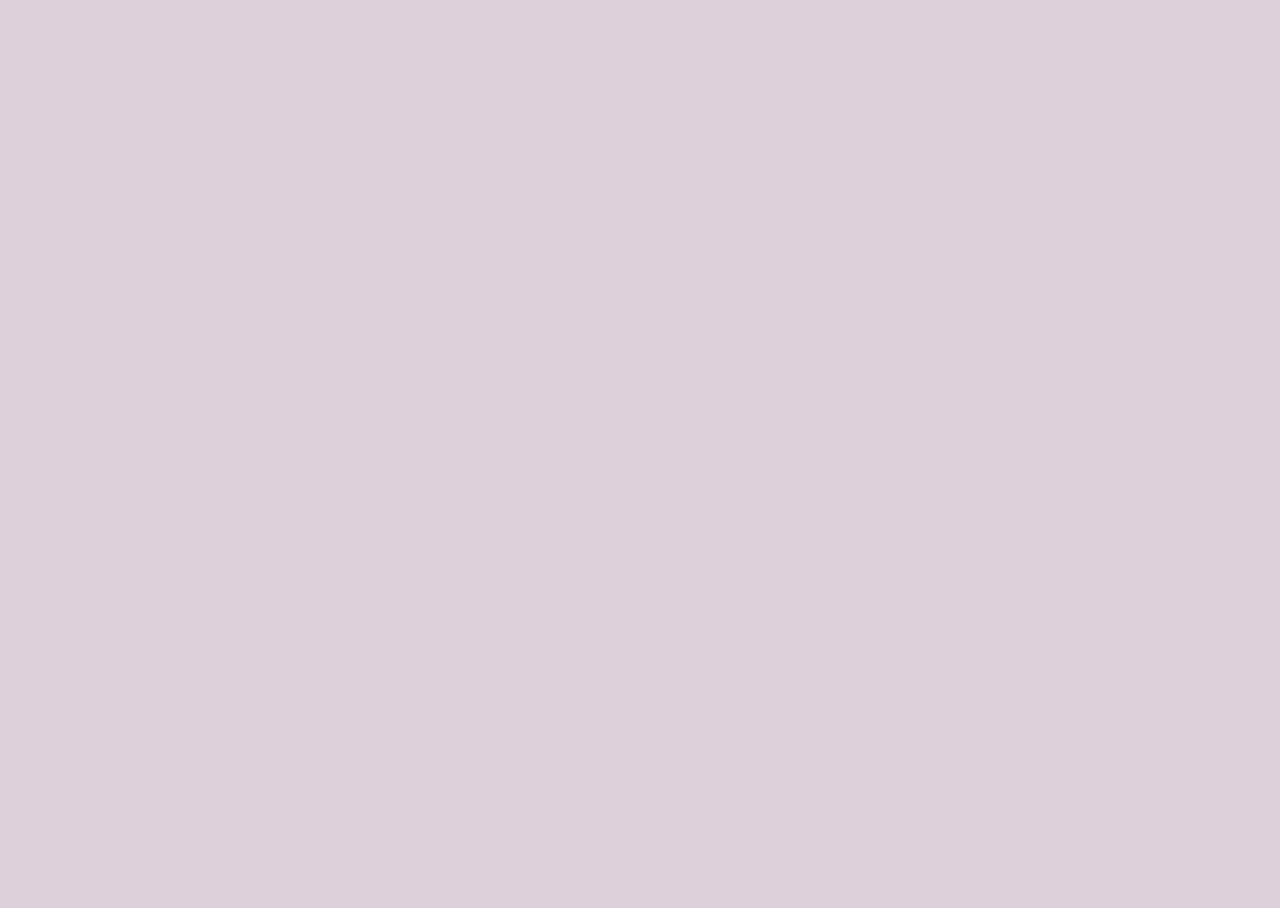
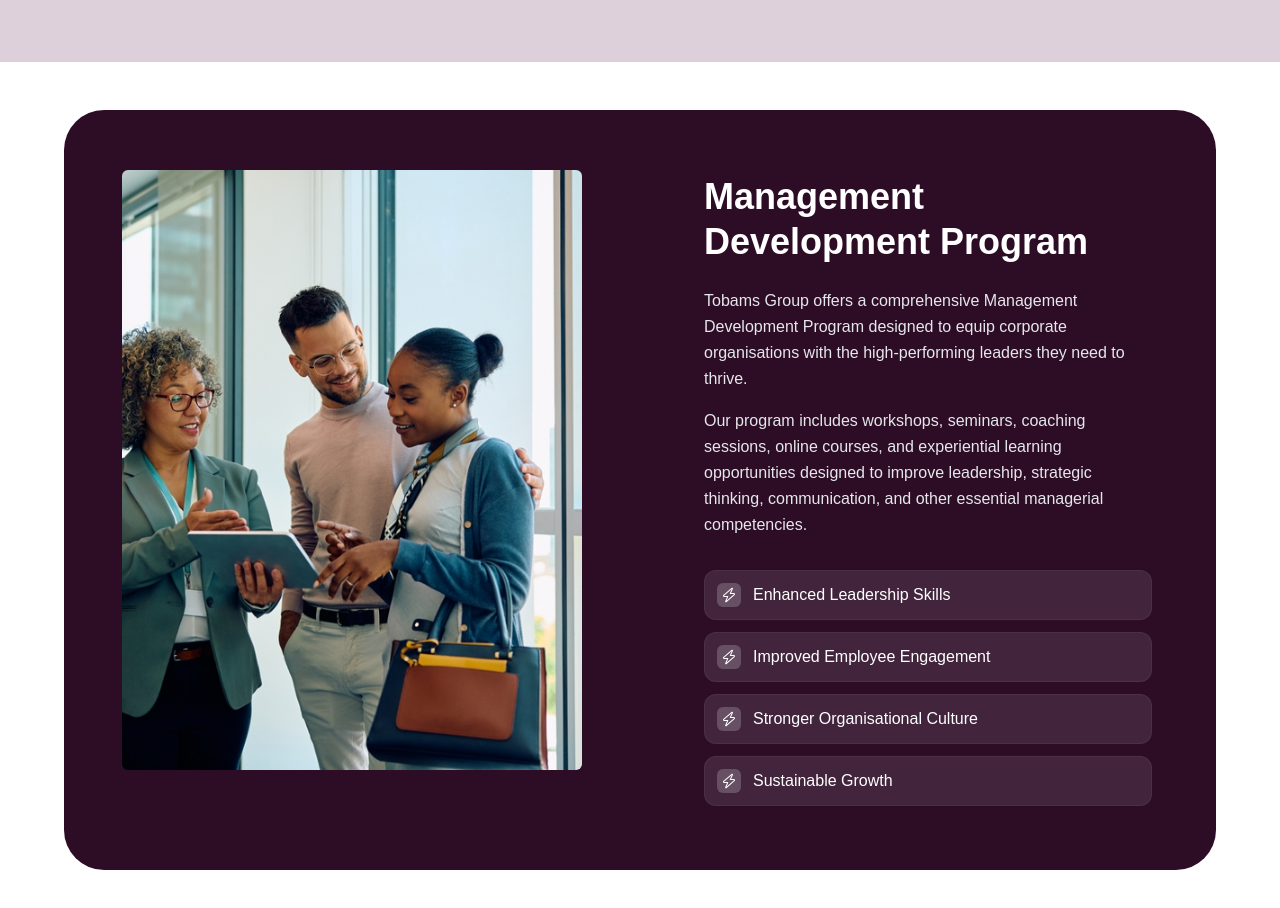
Before and after one commit to victot0121/Frontend-Intern-Assessment, a Next.js app: page / in a window 1280 px wide. Shown: the part 2792-3700 px from the top of the page. Before the commit the page ends 2854 px from the top, so only its background shows below. Built offline with nearby package versions, Linux system fonts and the light colour scheme.

Commit message:
ManagementProgram

```diff
--- /dev/null
+++ b/app/components/ManagementProgram/BenefitItem.tsx
@@ -0,0 +1,20 @@
+
+
+import { GoZap } from "react-icons/go";
+
+type Props = {
+  label: string;
+};
+
+export default function BenefitItem({ label }: Props) {
+  return (
+    <div className="flex items-center gap-3 bg-white/10 hover:bg-white/20 transition-colors duration-300 p-3 rounded-xl border border-white/5">
+      <div className="bg-white/20 p-1 rounded-md">
+        <GoZap className="w-4 h-4 text-white" />
+      </div>
+      <span className="text-sm md:text-base font-medium">
+        {label}
+      </span>
+    </div>
+  );
+}
--- /dev/null
+++ b/app/components/ManagementProgram/ManagementProgram.tsx
@@ -0,0 +1,63 @@
+import Image from "next/image";
+import managementImg from "../../assets/5.jpg";
+
+import BenefitItem from "./BenefitItem";
+import { DEFAULT_BENEFITS, DEFAULT_DESCRIPTION } from "./data";
+import { ManagementProgramProps } from "./types";
+
+export default function ManagementProgram({
+  title = "Management Development Program",
+  description = DEFAULT_DESCRIPTION,
+  benefits = DEFAULT_BENEFITS,
+  image = managementImg,
+}: ManagementProgramProps) {
+  return (
+    <section className="w-full py-12 px-4 md:px-8 lg:px-16 bg-white">
+      <div className="flex flex-col lg:flex-row max-w-7xl mx-auto overflow-hidden rounded-[2.5rem] bg-[#2D0D26] text-white">
+        {/* IMAGE (Desktop only - LEFT SIDE) */}
+        <div className="hidden lg:block relative w-2/5 h-[600px] rounded-md  mx-auto mt-15">
+          <Image
+            src={image}
+            alt="Management team collaborating"
+            fill
+            priority
+            className="object-cover object-center rounded-md"
+            sizes="50vw"
+          />
+        </div>
+
+        {/* CONTENT */}
+        <div className="w-full lg:w-1/2 p-8 md:p-12 lg:p-16 flex flex-col justify-center">
+          <h2 className="text-2xl md:text-4xl font-light md:font-semibold mb-6 leading-tight">
+            {title}
+          </h2>
+
+          {/* IMAGE (Mobile only - under title) */}
+          <div className="block lg:hidden relative w-full h-[220px] mb-6 rounded-[2rem] overflow-hidden">
+            <Image
+              src={image}
+              alt="Management team collaborating"
+              fill
+              priority
+              className="object-cover object-center"
+              sizes="50vw"
+            />
+          </div>
+
+          <div className="space-y-4 text-gray-200 text-sm md:text-base leading-relaxed">
+            {description.map((text, i) => (
+              <p key={i}>{text}</p>
+            ))}
+          </div>
+
+          {/* Benefits */}
+          <div className="mt-8 space-y-3">
+            {benefits.map((benefit) => (
+              <BenefitItem key={benefit.id} label={benefit.label} />
+            ))}
+          </div>
+        </div>
+      </div>
+    </section>
+  );
+}
--- /dev/null
+++ b/app/components/ManagementProgram/data.ts
@@ -0,0 +1,15 @@
+// components/ManagementProgram/data.ts
+
+import { Benefit } from "./types";
+
+export const DEFAULT_BENEFITS: Benefit[] = [
+  { id: "leadership", label: "Enhanced Leadership Skills" },
+  { id: "engagement", label: "Improved Employee Engagement" },
+  { id: "culture", label: "Stronger Organisational Culture" },
+  { id: "growth", label: "Sustainable Growth" },
+];
+
+export const DEFAULT_DESCRIPTION: string[] = [
+  "Tobams Group offers a comprehensive Management Development Program designed to equip corporate organisations with the high-performing leaders they need to thrive.",
+  "Our program includes workshops, seminars, coaching sessions, online courses, and experiential learning opportunities designed to improve leadership, strategic thinking, communication, and other essential managerial competencies.",
+];
--- /dev/null
+++ b/app/components/ManagementProgram/types.ts
@@ -0,0 +1,15 @@
+// components/ManagementProgram/types.ts
+
+import { StaticImageData } from "next/image";
+
+export type Benefit = {
+  id: string;
+  label: string;
+};
+
+export type ManagementProgramProps = {
+  title?: string;
+  description?: string[];
+  benefits?: Benefit[];
+  image?: StaticImageData;
+};
--- a/app/page.tsx
+++ b/app/page.tsx
@@ -2,6 +2,7 @@ import Navbar from "./components/Navbar/Navbar";
 import Hero from "./components/Hero/Hero";
 import LMSSection from "./components/LMSSection/LMSSection";
 import TrainingSection from "./components/TrainingSection/TrainingSection";
+import ManagementProgram from "./components/ManagementProgram/ManagementProgram";
 
 export default function Home() {
   return (
@@ -10,6 +11,7 @@ export default function Home() {
       <Hero />
       <LMSSection />
       <TrainingSection />
+      <ManagementProgram />
     </div>
   );
 }
```
Also changed, not shown: app/components/ManagementProgram/index.ts (added).
